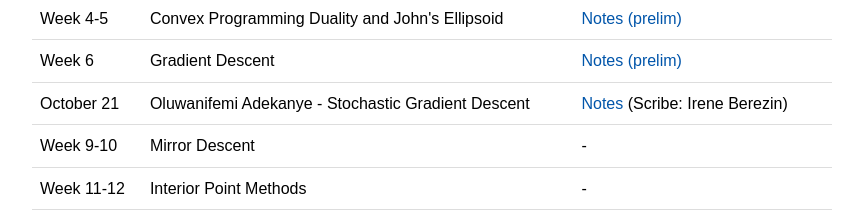
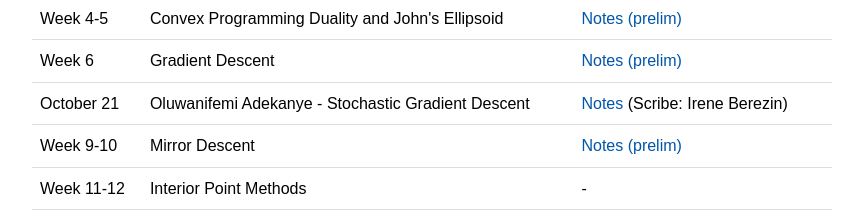
Before and after one commit to a5ramach/a5ramach.github.io, a plain HTML site: page cpsc536C_Fall_2026/index.html in a window 1280 px wide. Shown: the part 1087-1304 px from the top of the page, without its empty margins (208-1071 px from the left). Drawn offline with Linux system fonts and the light colour scheme.

Commit message:
Add preliminary notes link for Mirror Descent

```diff
--- a/cpsc536C_Fall_2026/index.html
+++ b/cpsc536C_Fall_2026/index.html
@@ -84,7 +84,7 @@
     <tr><td>October 21</td><td>Oluwanifemi Adekanye - Stochastic Gradient Descent</td><td><a href="sgd_scribe.pdf">Notes</a> (Scribe: Irene Berezin)</td></tr>
 <!--    <tr><td>October 21</td><td>Jason Zhou - Performance Estimation (PEP)</td><td><a href="">Notes</a> (Scribe: Oluwanifemi Adekanye)</td></tr> -->
 <!--    <tr><td>Week 7</td><td>Reading Week</td><td>—</td></tr> -->
-    <tr><td>Week 9-10</td><td>Mirror Descent</td><td>-</td></tr>
+    <tr><td>Week 9-10</td><td>Mirror Descent</td><td><a href="Mirror_Descent_1.pdf">Notes (prelim)</a></td></tr>
     <tr><td>Week 11-12</td><td>Interior Point Methods</td><td>-</td></tr>
   </table>
 </div>
```
